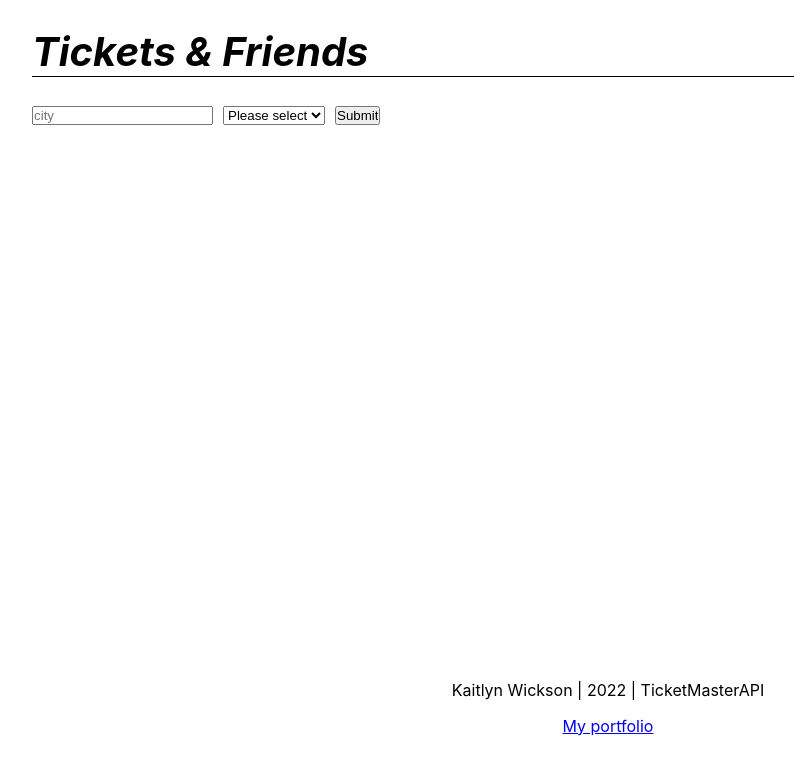
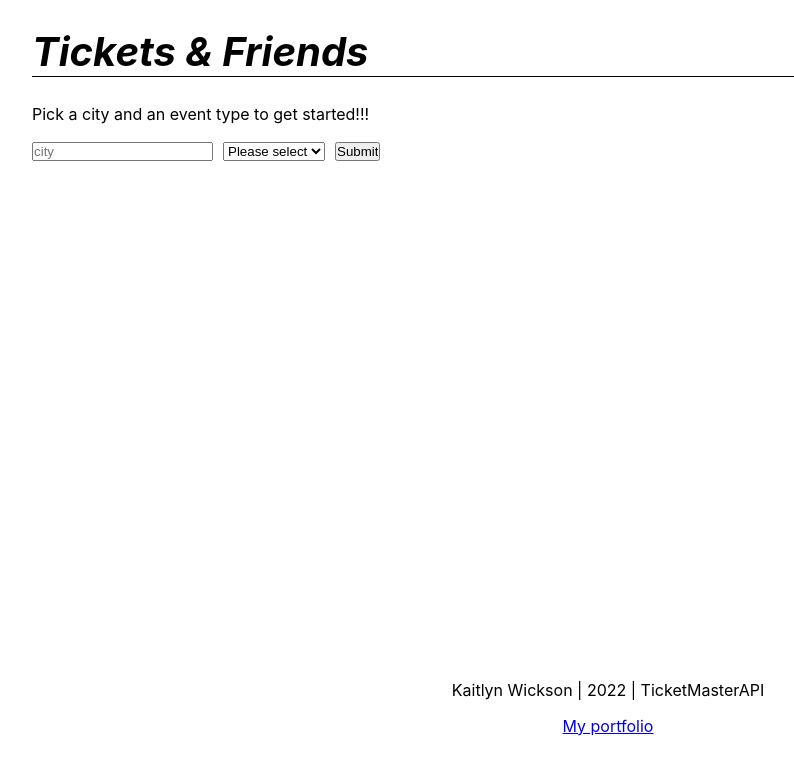
Before and after one commit to kaitlynw88/ticketMasterClone, a React (Create React App) app: page / in a window 1280 px wide. Shown: the top 774 px of the page, without its empty margins (32-826 px from the left). Built offline with nearby package versions, Linux system fonts and the light colour scheme; no server answers; a web font is replaced by a local one.

Commit message:
added tagline

```diff
--- a/src/components/SearchBar.js
+++ b/src/components/SearchBar.js
@@ -39,6 +39,7 @@ function SearchBar() {
 
     return (
         <div className='searchBarContainer'>
+            <p>Pick a city and an event type to get started!!!</p>
             <form onSubmit={handleSubmit}>
                 <input type="text" placeholder="city" onChange={handleChange} />
 
```
